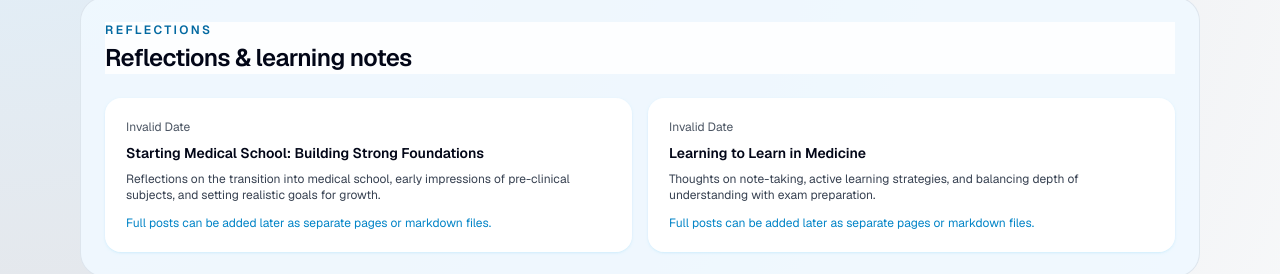
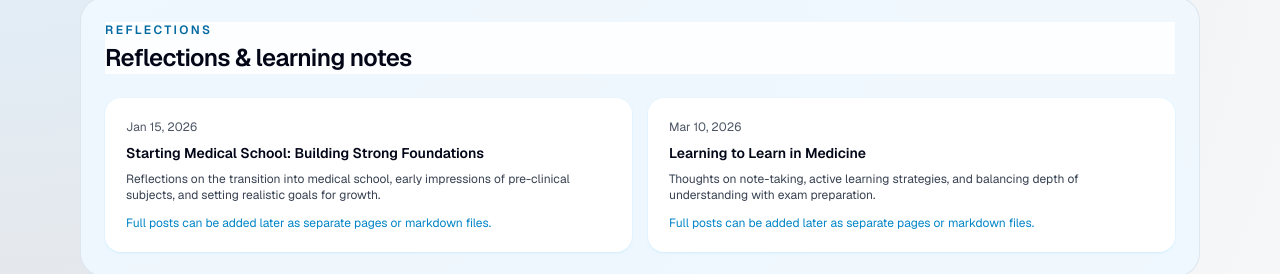
Before and after one commit to juvenilejhan/nihim-portfolio, a Next.js app: page / in a window 1280 px wide. Shown: the part 2666-2940 px from the top of the page. Built offline with nearby package versions, Linux system fonts and the light colour scheme.

Commit message:
Update blog post dates for accuracy and relevance

```diff
--- a/src/app/page.tsx
+++ b/src/app/page.tsx
@@ -195,13 +195,13 @@ const publications: string[] = [];
 const blogPosts: BlogPost[] = [
   {
     title: "Starting Medical School: Building Strong Foundations",
-    date: "20XX-09-01",
+    date: "2026-01-15",
     summary:
       "Reflections on the transition into medical school, early impressions of pre-clinical subjects, and setting realistic goals for growth.",
   },
   {
     title: "Learning to Learn in Medicine",
-    date: "20XX-11-15",
+    date: "2026-03-10",
     summary:
       "Thoughts on note-taking, active learning strategies, and balancing depth of understanding with exam preparation.",
   },
```
